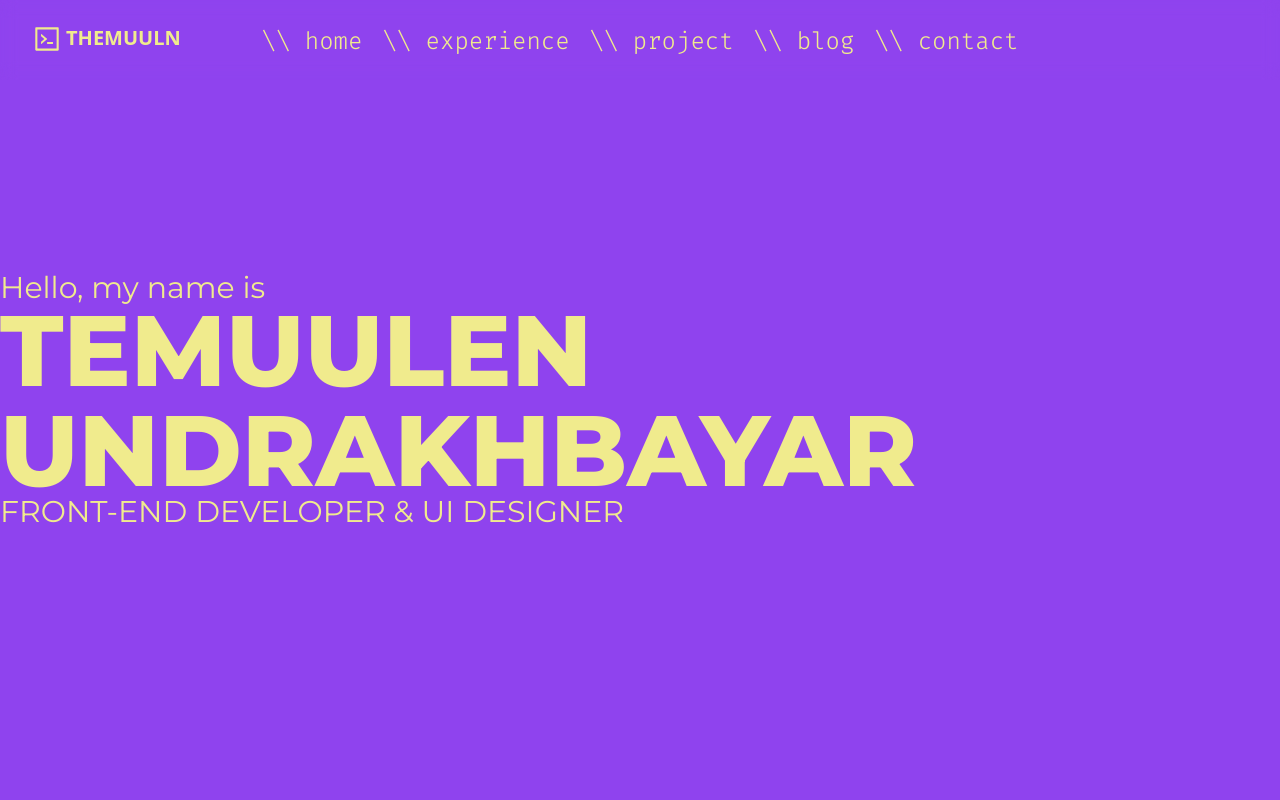
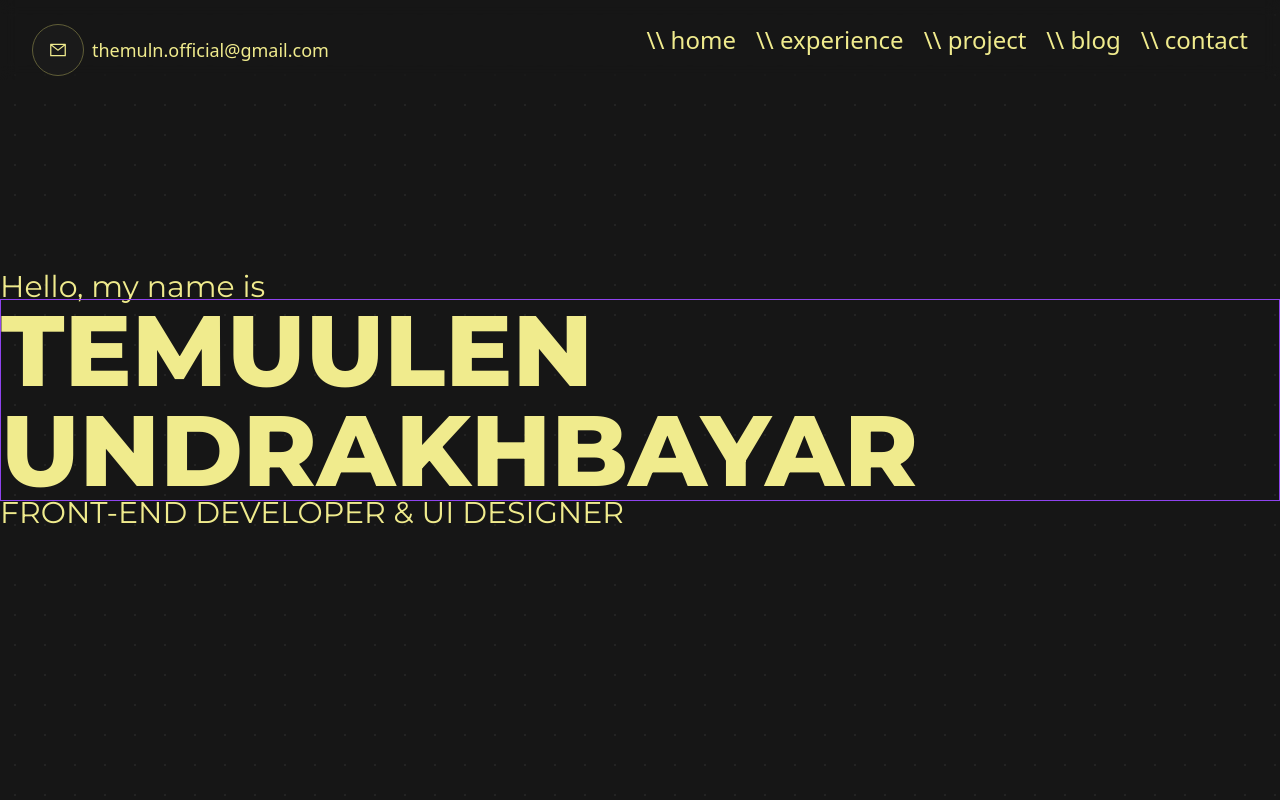
Before and after one commit to themuuln/final-portfolio, a Next.js app: page / in a window 1280 px wide. Shown: the top 800 px of the page. Built offline with nearby package versions, Linux system fonts and the light colour scheme.

Commit message:
transfer: transfer office -> home

```diff
--- a/components/footer/FooterMain.tsx
+++ b/components/footer/FooterMain.tsx
@@ -1,9 +1,12 @@
 import SocialLinks from "./ConnectSection";
+import { firacode } from "@/public/fonts/fonts";
+import { GoGitCommit } from "react-icons/go";
+import { BiStar } from "react-icons/bi";
 
 const FooterMain = () => {
   return (
     <>
-      <div className="towRow container mt-5 mb-10 flex justify-around space-y-5 ">
+      <div className="container flex justify-around mt-5 mb-10 space-y-5 towRow ">
         <div className="topLeft">
           <p className="text-3xl text-brand_main-700">SAY HELLO</p>
           <p className="cursor-pointer underline-offset-1 hover:underline">
@@ -14,6 +17,17 @@ const FooterMain = () => {
           <SocialLinks />
         </div>
       </div>
+      <div className={`${firacode.className} w-full justify-center`}>
+        <p>Designed & Built by Themuuln</p>
+        <div className="flex">
+          <p>
+            <GoGitCommit />
+          </p>
+          <p>
+            <BiStar />
+          </p>
+        </div>
+      </div>
       <div className="botRow container flex h-fit justify-center border-t-[1px] pt-10 ">
         <p className="mb-10">© Temuulen Undrakhbayar 2023</p>
       </div>
--- a/components/header/HeaderLeft.tsx
+++ b/components/header/HeaderLeft.tsx
@@ -1,5 +1,5 @@
 import { IconContext } from "react-icons";
-import { AiOutlineCode } from "react-icons/ai";
+import { AiOutlineMail } from "react-icons/ai";
 import { motion as m } from "framer-motion";
 
 type Props = {
@@ -11,12 +11,14 @@ const HeaderLeft = ({ context }: Props) => {
       <m.div
         initial={{ x: 200, opacity: 0 }}
         whileInView={{ x: 0, opacity: 1 }}
-        className="absolute flex justify-center gap-1 text-xl font-bold cursor-pointer leftSideHeader text-brand_main-500 hover:text-brand_main-600"
+        className="flex items-center justify-center gap-2 text-lg cursor-pointer leftSideHeader text-brand_main-500 "
       >
-        <IconContext.Provider value={{ size: "1.5em" }}>
-          <AiOutlineCode />
-        </IconContext.Provider>
-        {context}
+        <div className="rounded-full border-[1px] border-brand_main-800 bg-[#1a1a1a] p-4">
+          <IconContext.Provider value={{ size: "1em" }}>
+            <AiOutlineMail />
+          </IconContext.Provider>
+        </div>
+        <p className="hover:text-brand_main-600">{context}</p>
       </m.div>
     </>
   );
--- a/components/header/HeaderSection.tsx
+++ b/components/header/HeaderSection.tsx
@@ -7,11 +7,11 @@ const HeaderSection = () => {
   return (
     <>
       <div className="fixed top-0 z-10 h-[80px] w-full py-6 px-8 backdrop-blur">
-        <div className="flex justify-between">
-          <HeaderLeft context={"THEMUULN"} />
-          <div className="flex w-full justify-center ">
-            <HeaderRight />
-          </div>
+        <div className="container flex justify-between ">
+          <HeaderLeft context={"themuln.official@gmail.com"} />
+          {/* <div className="flex justify-center w-full "> */}
+          <HeaderRight />
+          {/* </div> */}
           {/* <HeaderThemeSwitcher /> */}
         </div>
       </div>
--- a/components/hero/HeroMyName.tsx
+++ b/components/hero/HeroMyName.tsx
@@ -15,7 +15,7 @@ const HeroMyName = ({ myName }: Props) => {
           stiffness: 100,
           duration: 1,
         }}
-        className="text-3xl font-extrabold leading-none xl:text-[100px]"
+        className="border-[1px] border-brand_bg-500 text-3xl font-extrabold leading-none xl:text-[100px]"
       >
         {myName
           .toUpperCase()
--- a/components/hero/HeroSection.tsx
+++ b/components/hero/HeroSection.tsx
@@ -17,10 +17,10 @@ function HeroSection() {
     <>
       <main
         id="hero"
-        className={`${montserrat.className} flex min-h-screen w-screen snap-center items-center justify-center bg-brand_bg-500 text-brand_main-500`}
+        className={`${montserrat.className} flex min-h-screen w-screen snap-center items-center justify-center text-brand_main-500`}
       >
-        <motion.div className="container flex h-full w-screen flex-col items-center justify-center">
-          <div className="textContainer flex select-none flex-col justify-start">
+        <motion.div className="container flex flex-col items-center justify-center w-screen h-full">
+          <div className="flex flex-col justify-start select-none textContainer">
             <HelloGreetings greetings={"Hello, my name is"} />
             <HeroMyName myName={"temuulen undrakhbayar"} />
             <Role role={"Front-end Developer & UI Designer"} />
```
